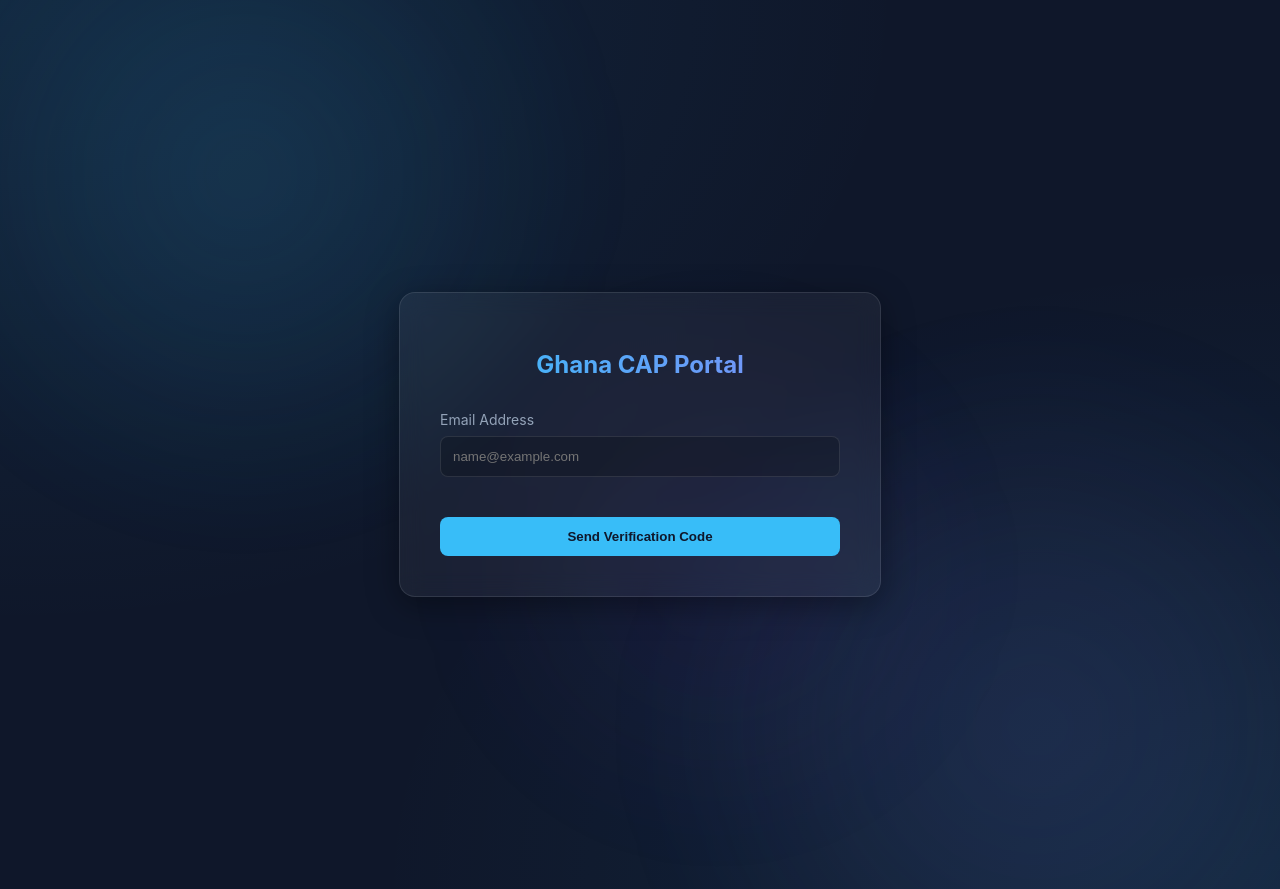
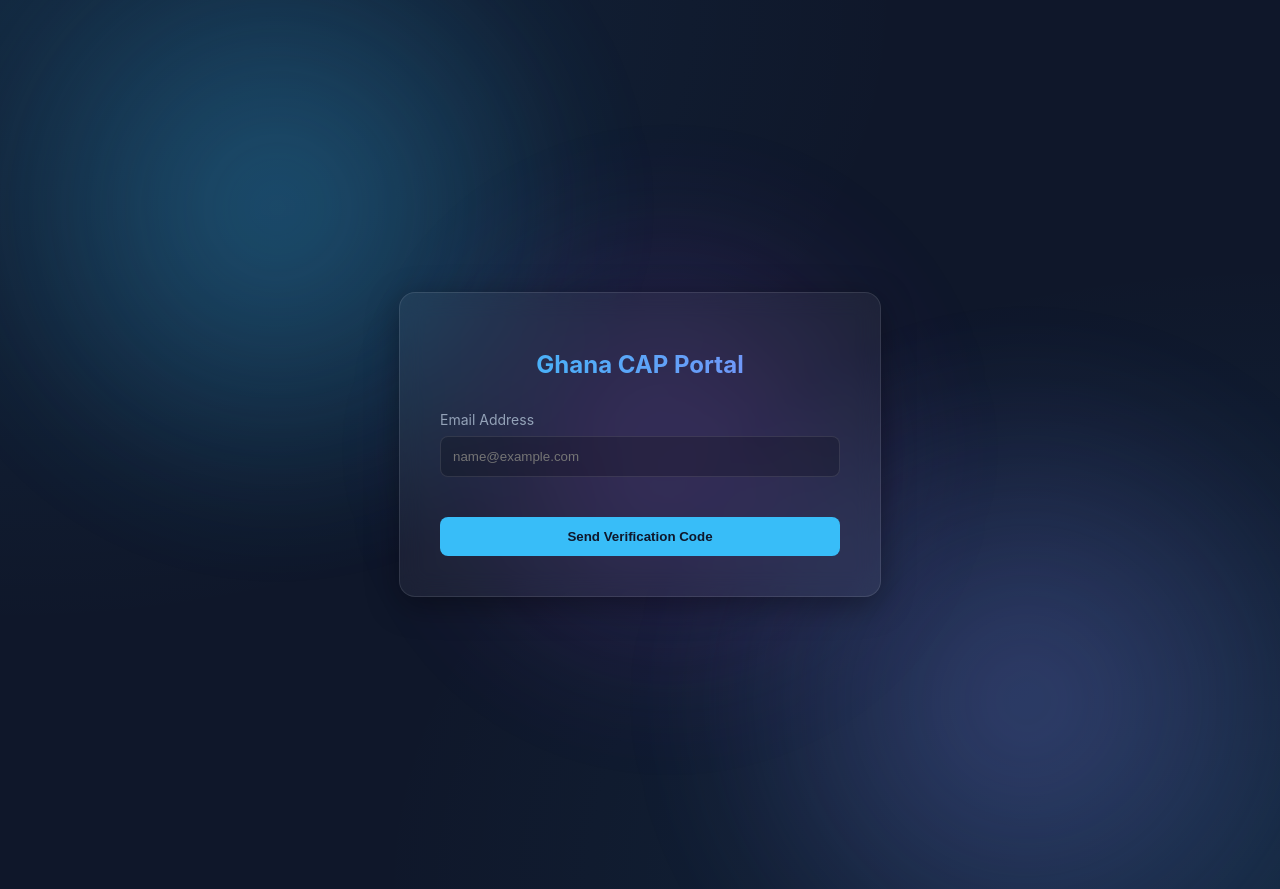
Before and after one commit to Gaudbodi/ECOP, a Flask app: page /login in a window 1280 px wide. Run offline with Flask 3, Linux system fonts and the light colour scheme; some libraries are stand-ins or nearby versions.

Commit message:
fix: stop textarea keystrokes collapsing alert card (real terminate-modal cause) + brighten login backdrop
- AlertCard onKeyDown now ignores events bubbling from descendants
  (e.target !== e.currentTarget). Space/Enter typed into the Terminate/Extend
  textarea was bubbling to the card's keyboard toggle, collapsing the card and
  unmounting the open dialog mid-flow. This was the actual 'closes as I type /
  on number keystrokes' bug — the earlier socket-remount fix addressed a
  different (latent) path; sockets fall back to polling on the dev server.
- login.html: animated backdrop blobs were too faint to perceive (peak
  opacity ~0.14-0.16 with wide 0-transparent gradients). Raised blob alpha
  (0.30-0.42), tightened gradient falloff, larger drift distance, faster
  cycles. Verified visible drift via browser; prefers-reduced-motion still
  disables animation.

Co-Authored-By: Claude Opus 4.8 (1M context) <noreply@anthropic.com>

```diff
--- a/frontend/src/components/pipeline/AlertCard.tsx
+++ b/frontend/src/components/pipeline/AlertCard.tsx
@@ -34,6 +34,12 @@ export function AlertCard({ alert, userRole }: AlertCardProps) {
       aria-expanded={expanded}
       tabIndex={0}
       onKeyDown={(e) => {
+        // Only toggle when the card div itself is focused. Keydown events
+        // BUBBLE from descendants — including the lifecycle <dialog>s'
+        // textareas — so without this guard, typing a space/Enter into the
+        // Terminate reason collapses the card, unmounting LifecycleControls
+        // and tearing down the open dialog mid-flow.
+        if (e.target !== e.currentTarget) return
         if (e.key === 'Enter' || e.key === ' ') {
           e.preventDefault()
           setExpanded((s) => !s)
--- a/templates/login.html
+++ b/templates/login.html
@@ -44,57 +44,57 @@
             content: "";
             position: absolute;
             border-radius: 50%;
-            filter: blur(60px);
+            filter: blur(48px);
             will-change: transform, opacity;
         }
 
         /* Cyan blob, top-left drift */
         .login-bg::before {
-            width: 55vmax;
-            height: 55vmax;
-            top: -15vmax;
-            left: -10vmax;
-            background: radial-gradient(circle at center, rgba(56, 189, 248, 0.16) 0%, rgba(56, 189, 248, 0) 70%);
-            animation: blobDriftA 22s ease-in-out infinite alternate;
+            width: 48vmax;
+            height: 48vmax;
+            top: -12vmax;
+            left: -8vmax;
+            background: radial-gradient(circle at center, rgba(56, 189, 248, 0.42) 0%, rgba(56, 189, 248, 0) 68%);
+            animation: blobDriftA 16s ease-in-out infinite alternate;
         }
 
         /* Indigo blob, bottom-right drift */
         .login-bg::after {
-            width: 60vmax;
-            height: 60vmax;
-            bottom: -18vmax;
-            right: -12vmax;
-            background: radial-gradient(circle at center, rgba(129, 140, 248, 0.14) 0%, rgba(139, 92, 246, 0) 70%);
-            animation: blobDriftB 26s ease-in-out infinite alternate;
+            width: 52vmax;
+            height: 52vmax;
+            bottom: -14vmax;
+            right: -10vmax;
+            background: radial-gradient(circle at center, rgba(129, 140, 248, 0.38) 0%, rgba(139, 92, 246, 0) 68%);
+            animation: blobDriftB 19s ease-in-out infinite alternate;
         }
 
         /* A third, slower violet band for depth */
         .login-bg-extra {
             position: absolute;
-            top: 30%;
-            left: 35%;
-            width: 45vmax;
-            height: 45vmax;
+            top: 22%;
+            left: 30%;
+            width: 42vmax;
+            height: 42vmax;
             border-radius: 50%;
-            filter: blur(70px);
-            background: radial-gradient(circle at center, rgba(139, 92, 246, 0.10) 0%, rgba(139, 92, 246, 0) 70%);
+            filter: blur(56px);
+            background: radial-gradient(circle at center, rgba(168, 85, 247, 0.30) 0%, rgba(139, 92, 246, 0) 68%);
             will-change: transform, opacity;
-            animation: blobDriftC 18s ease-in-out infinite alternate;
+            animation: blobDriftC 13s ease-in-out infinite alternate;
         }
 
         @keyframes blobDriftA {
-            0%   { transform: translate(0, 0) scale(1); opacity: 0.85; }
-            100% { transform: translate(8vmax, 6vmax) scale(1.18); opacity: 1; }
+            0%   { transform: translate(0, 0) scale(1); opacity: 0.65; }
+            100% { transform: translate(16vmax, 12vmax) scale(1.35); opacity: 1; }
         }
 
         @keyframes blobDriftB {
-            0%   { transform: translate(0, 0) scale(1.1); opacity: 0.9; }
-            100% { transform: translate(-7vmax, -5vmax) scale(0.92); opacity: 1; }
+            0%   { transform: translate(0, 0) scale(1.2); opacity: 0.7; }
+            100% { transform: translate(-15vmax, -11vmax) scale(0.85); opacity: 1; }
         }
 
         @keyframes blobDriftC {
-            0%   { transform: translate(-4vmax, 3vmax) scale(0.95); opacity: 0.7; }
-            100% { transform: translate(5vmax, -4vmax) scale(1.12); opacity: 1; }
+            0%   { transform: translate(-10vmax, 7vmax) scale(0.9); opacity: 0.55; }
+            100% { transform: translate(12vmax, -9vmax) scale(1.25); opacity: 1; }
         }
 
         @media (prefers-reduced-motion: reduce) {
```
